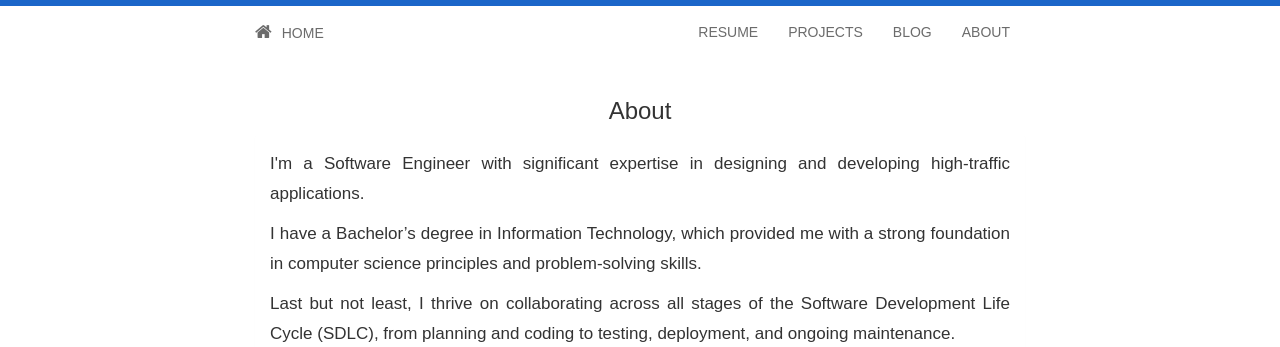
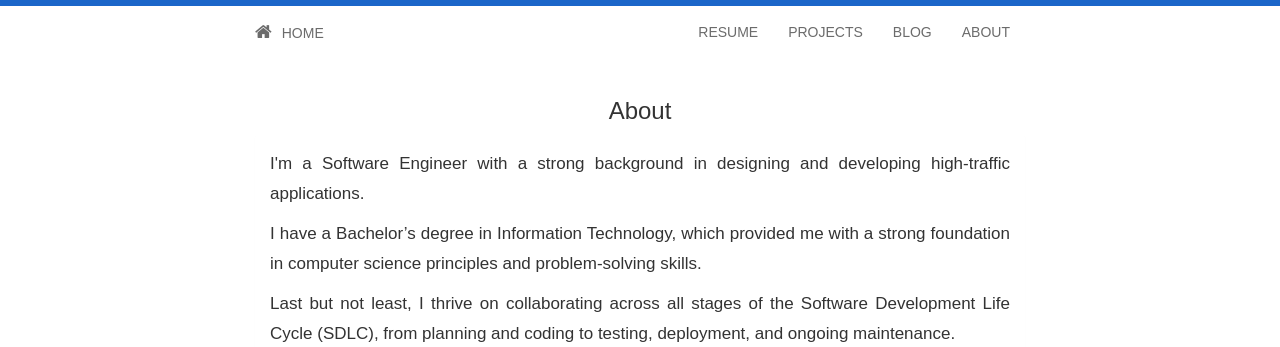
Before and after one commit to jfernancordova/jfernancordova.github.io, a Jekyll site: the page built from about.html, in a window 1280 px wide. Shown: the top 347 px of the page. Built offline with Jekyll 4.4.1, drawn with Linux system fonts in a browser that asks for light colours; nearby versions of some CDN libraries.

Commit message:
docs: Enhance personal introduction in about.html to strengthen emphasis on software engineering background

```diff
--- a/about.html
+++ b/about.html
@@ -9,7 +9,7 @@ title: About
         <div class="panel-body">
             <div class="blogpost">
                 <div>
-                    <p class="justified">I'm a Software Engineer with significant expertise in designing and developing high-traffic applications.</p>
+                    <p class="justified">I'm a Software Engineer with a strong background in designing and developing high-traffic applications.</p>
                     <p class="justified">I have a Bachelor’s degree in Information Technology, which provided me with a strong foundation in computer science principles and problem-solving skills.</p>
                     <p class="justified">Last but not least, I thrive on collaborating across all stages of the Software Development Life Cycle (SDLC), from planning and coding to testing, deployment, and ongoing maintenance.</p>
                     <br>
```
